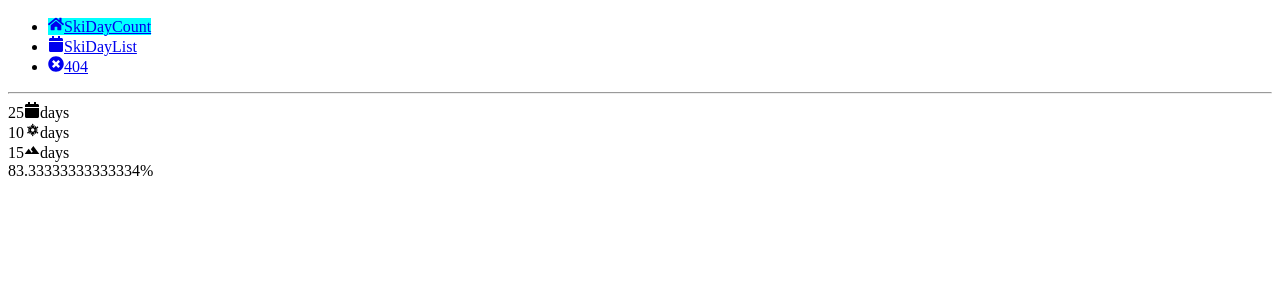
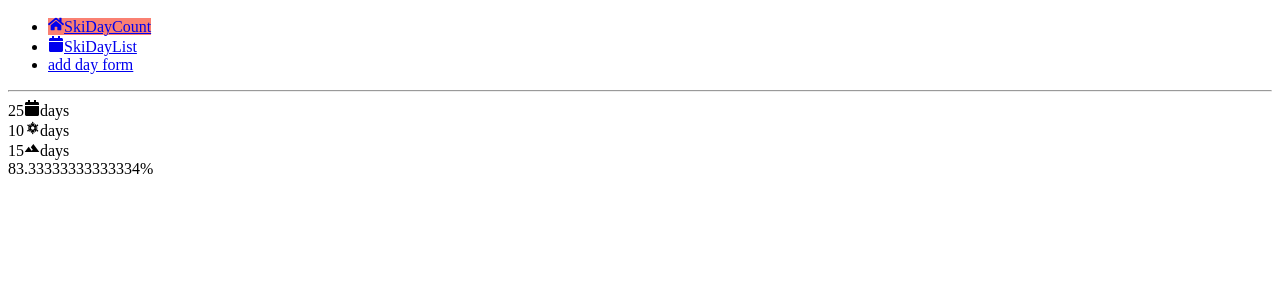
Before and after one commit to karuncodes/react-from-scratch, a React app: page /#/ in a window 1280 px wide. Before the commit this address had no page. Shown: the top 300 px of the page. Built offline with nearby package versions, Linux system fonts and the light colour scheme; the HTML template or start-up script is replaced by a standard one.

Commit message:
feat(form): SCSS and form with default values added in project

```diff
--- /dev/null
+++ b/src/components/AddDayForm.js
@@ -0,0 +1,40 @@
+import { Component } from 'react'
+import { PropTypes } from 'prop-types'
+
+export class AddDayForm extends Component {
+
+    constructor(props) {
+        super(props);
+    }
+
+    render() {
+        const { resort, date, powder, backcountry } = this.props;
+        return <form className="add-day-form">
+                <label htmlFor="resort"> Resort Name</label>
+                <input id="resort" type="text" defaultValue={resort} />
+
+                <label htmlFor="date"> Date</label>
+                <input id="date" type="date" defaultValue={date} />
+
+                <label htmlFor="powder"> Powder Day</label>
+                <input id="powder" type="checkbox" defaultChecked={powder} />
+
+                <label htmlFor="backcountry"> Backcountry Day</label>
+                <input id="backcountry" type="checkbox" defaultChecked={backcountry} />
+            </form>
+    }
+}
+
+AddDayForm.defaultProps = {
+    resort: "Park Hotel",
+    date: "2018-05-21",
+    powder: false,
+    backcountry: true
+}
+
+AddDayForm.propTypes = {
+    resort: PropTypes.string.isRequired,
+    date: PropTypes.string.isRequired,
+    powder: PropTypes.bool.isRequired,
+    backcountry: PropTypes.bool.isRequired
+}
--- a/src/components/App.js
+++ b/src/components/App.js
@@ -4,6 +4,7 @@ import { AllSkiDays } from './AllSkiDays'
 import { Whoops404 } from './Whoops404'
 import { NavigationMenu } from './NavigationMenu'
 import { Route, Switch } from 'react-router-dom'
+import { AddDayForm } from './AddDayForm';
 
 export const App = () => (
     <Fragment>
@@ -14,6 +15,7 @@ export const App = () => (
                     <SkiDayCount total= {25} />
             )} />
             <Route path="/list-days" component={AllSkiDays} />
+            <Route path="/add-day" component={AddDayForm} />
             <Route component={Whoops404} />
         </Switch>
     </Fragment>
--- a/src/components/NavigationMenu.js
+++ b/src/components/NavigationMenu.js
@@ -4,6 +4,7 @@ import  {
     FaHome as Home,
     FaTimesCircle as NotFound
 }  from 'react-icons/fa'
+import '../stylesheets/ui.scss'
 
 export const NavigationMenu = () => {
     const style={
@@ -12,7 +13,7 @@ export const NavigationMenu = () => {
     return <nav>
         <ul>
             <li>
-                <NavLink exact to="/" activeStyle={style}>
+                <NavLink exact to="/" className="highlighted" >
                     <Home />
                     SkiDayCount
                 </NavLink>
@@ -24,9 +25,8 @@ export const NavigationMenu = () => {
                 </NavLink>
             </li>
             <li>
-                <NavLink to="/boo" activeStyle={style}>
-                    <NotFound />
-                    404
+                <NavLink to="/add-day" activeStyle={style}>
+                    add day form
                 </NavLink>
             </li>
         </ul>
--- /dev/null
+++ b/src/stylesheets/ui.scss
@@ -0,0 +1,5 @@
+$bg-color: salmon;
+
+.highlighted {
+    background-color: $bg-color;
+}
```
